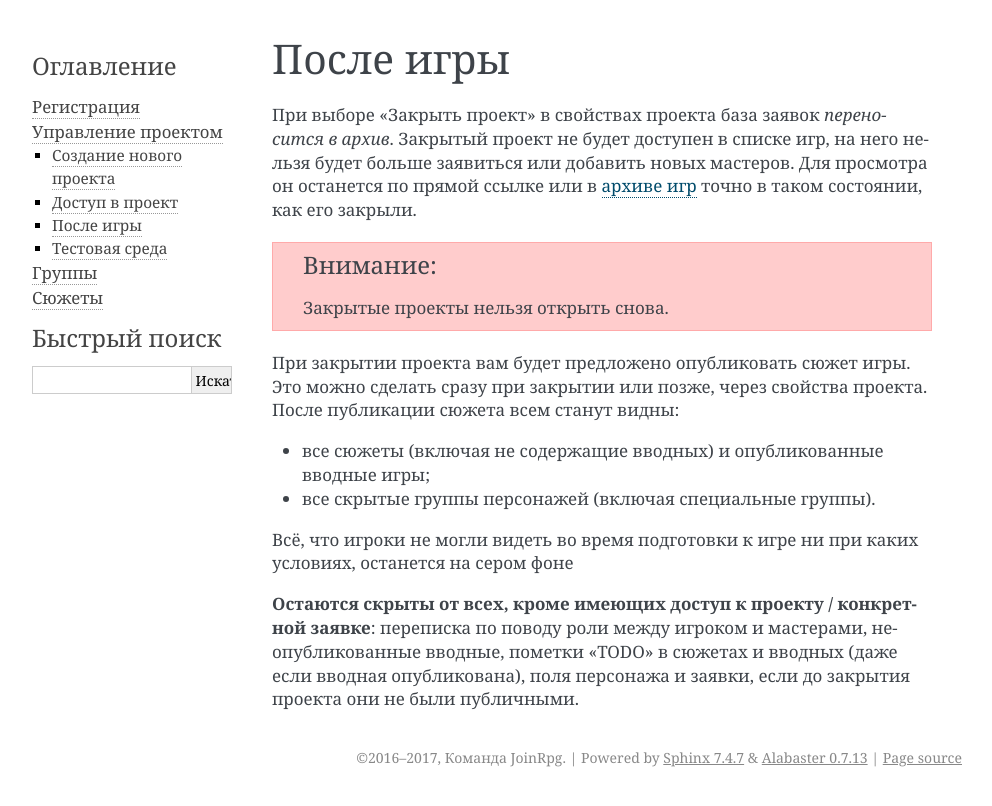
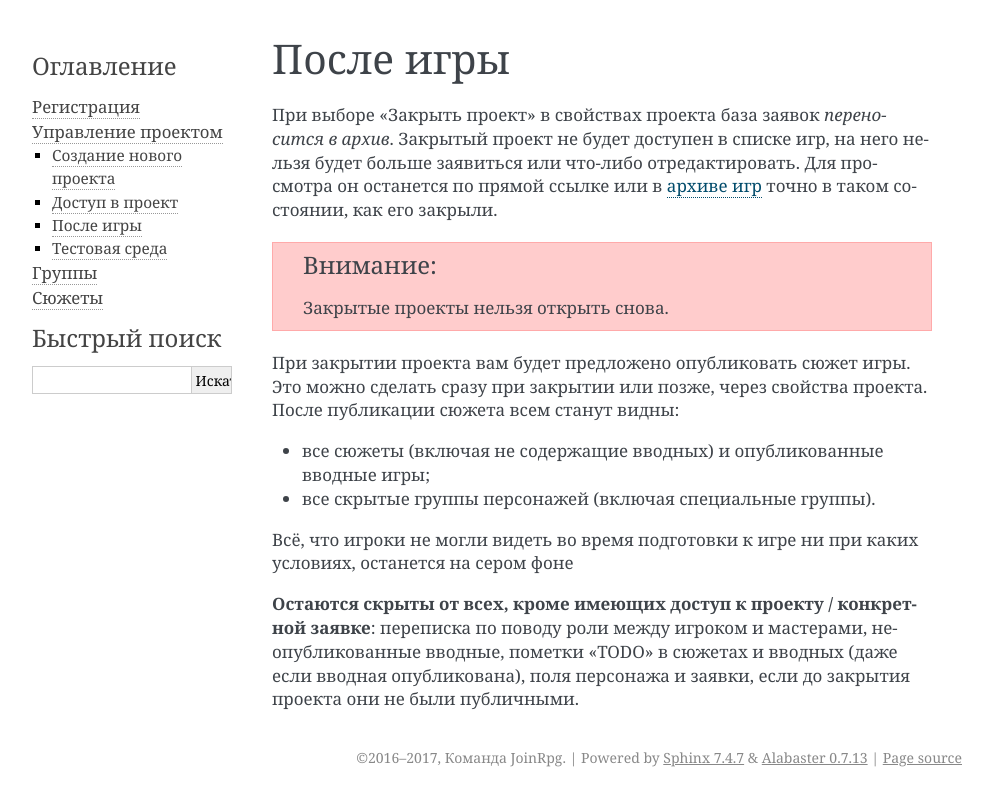
Before and after one commit to joinrpg/joinrpg-docs, a Sphinx documentation site: the page built from docs/project/after.rst, in a window 1280 px wide. Shown: the top 806 px of the page, without its empty margins (148-1140 px from the left). Built offline with Sphinx 7.4.7, drawn with Linux system fonts in a browser that asks for light colours; pages that are not in the unit, such as notebooks, are missing from menus.

Commit message:
Update after.rst

```diff
--- a/docs/project/after.rst
+++ b/docs/project/after.rst
@@ -1,6 +1,6 @@
 После игры
 =============
-При выборе «Закрыть проект» в свойствах проекта база заявок *переносится в архив*. Закрытый проект не будет доступен в списке игр, на него нельзя будет больше заявиться или добавить новых мастеров. Для просмотра он останется по прямой ссылке или в `архиве игр <http://joinrpg.ru/home/gamearchive>`_ точно в таком состоянии, как его закрыли.
+При выборе «Закрыть проект» в свойствах проекта база заявок *переносится в архив*. Закрытый проект не будет доступен в списке игр, на него нельзя будет больше заявиться или что-либо отредактировать. Для просмотра он останется по прямой ссылке или в `архиве игр <http://joinrpg.ru/home/gamearchive>`_ точно в таком состоянии, как его закрыли.
 
 .. attention:: Закрытые проекты нельзя открыть снова.
 
```
